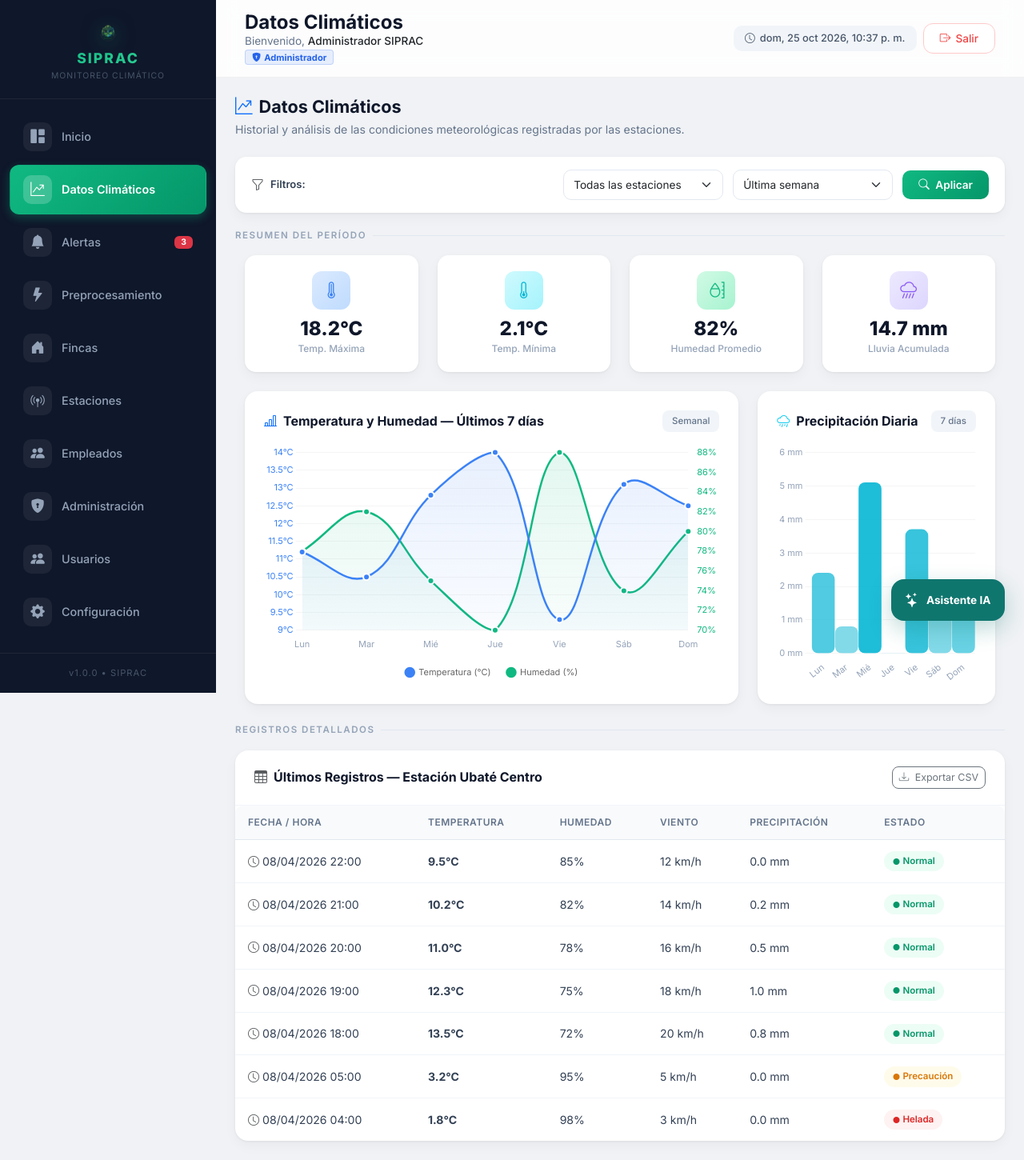
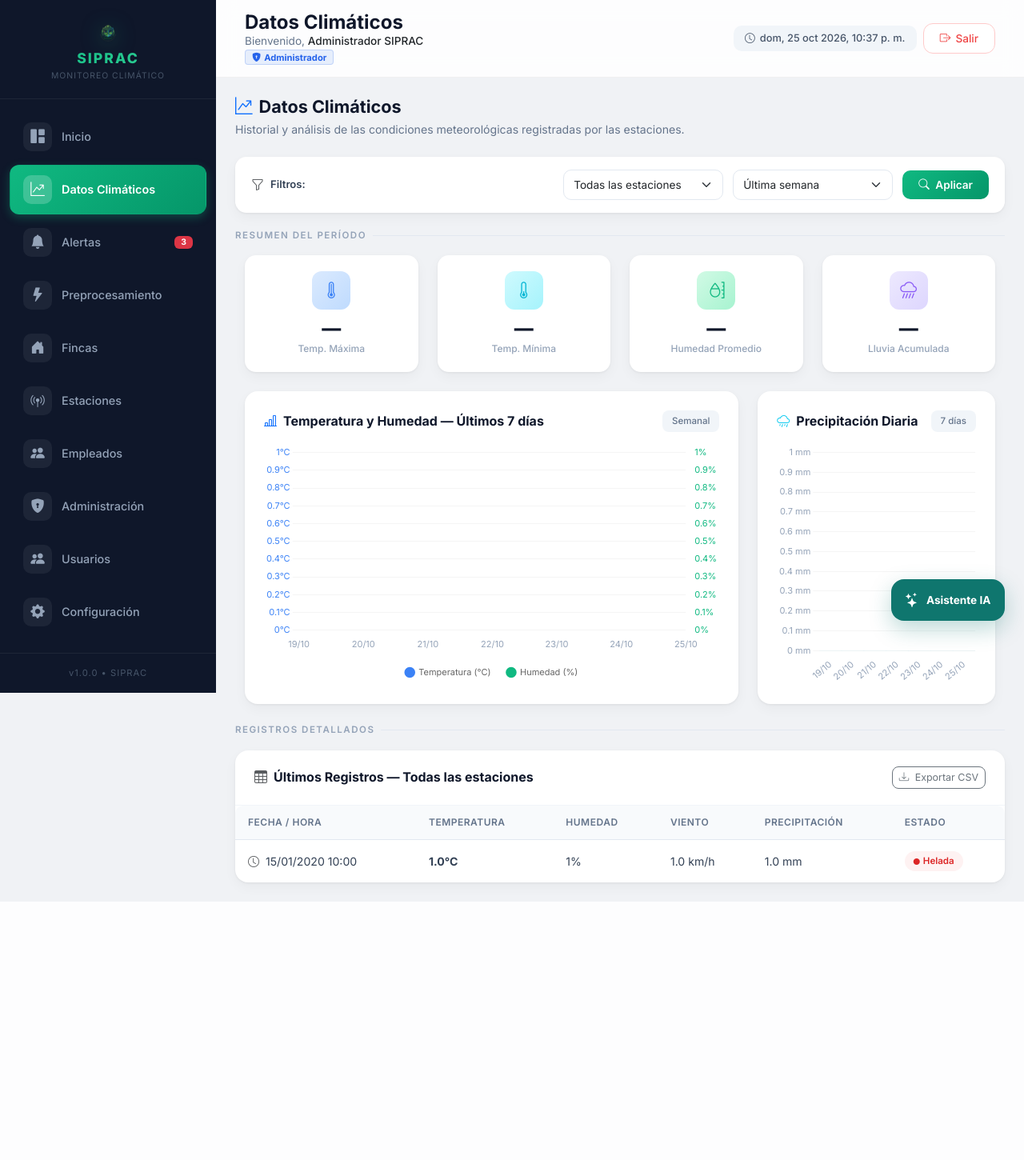
Before and after one commit to Johan11B/siprac, a Laravel app: page /dashboard/datos in a window 1280 px wide. Shown: the whole page at 80% size. After the commit the page ends 1127 px from the top, so only its background shows below. Run offline with Laravel 12, Linux system fonts and the light colour scheme; a user stored in the database is signed in; data comes from the database, SQL or seed files in the repository; tables that the repository leaves empty hold one stand-in row (values such as "Sample post"); some libraries are stand-ins or nearby versions.

Commit message:
feat: conectar vista climatica y graficas con base de datos de Aiven

```diff
--- a/resources/views/dashboard/datos.blade.php
+++ b/resources/views/dashboard/datos.blade.php
@@ -19,26 +19,33 @@
     </div>
 
     <!-- Filter Bar -->
+    <form method="GET" action="{{ route('dashboard.datos') }}" id="form-filtros">
         <div class="filter-bar">
             <div class="d-flex align-items-center gap-2 me-auto">
                 <i class="bi bi-funnel text-muted"></i>
                 <span style="font-size: 0.82rem; font-weight: 600; color: #334155;">Filtros:</span>
             </div>
-        <select class="form-select" id="filter-estacion" aria-label="Filtrar por estación">
-            <option selected>Todas las estaciones</option>
-            <option>Estación Ubaté Centro</option>
-            <option>Estación Laguna Suesca</option>
-            <option>Estación Cucunubá</option>
+
+            <select class="form-select" id="filter-estacion" name="estacion_id" aria-label="Filtrar por estación">
+                <option value="">Todas las estaciones</option>
+                @foreach ($estaciones as $est)
+                    <option value="{{ $est->id }}" {{ $estacionId == $est->id ? 'selected' : '' }}>
+                        {{ $est->nombre_estacion }}
+                    </option>
+                @endforeach
             </select>
-        <select class="form-select" id="filter-periodo" aria-label="Filtrar por período">
-            <option>Últimas 24 horas</option>
-            <option selected>Última semana</option>
-            <option>Último mes</option>
+
+            <select class="form-select" id="filter-periodo" name="periodo" aria-label="Filtrar por período">
+                <option value="24h"    {{ $periodo === '24h'    ? 'selected' : '' }}>Últimas 24 horas</option>
+                <option value="semana" {{ $periodo === 'semana' ? 'selected' : '' }}>Última semana</option>
+                <option value="mes"   {{ $periodo === 'mes'    ? 'selected' : '' }}>Último mes</option>
             </select>
-        <button class="btn btn-filter" type="button">
+
+            <button class="btn btn-filter" type="submit" id="btn-aplicar-filtro">
                 <i class="bi bi-search me-1"></i> Aplicar
             </button>
         </div>
+    </form>
 
     <!-- Summary Mini Cards -->
     <div class="section-label">Resumen del Período</div>
@@ -48,7 +55,9 @@
                 <div class="mini-icon" style="background: linear-gradient(135deg, #dbeafe, #bfdbfe); color: #3b82f6;">
                     <i class="bi bi-thermometer-high"></i>
                 </div>
-                <div class="mini-value">18.2°C</div>
+                <div class="mini-value" id="val-temp-max">
+                    {{ $tempMax !== null ? number_format($tempMax, 1) . '°C' : '—' }}
+                </div>
                 <div class="mini-label">Temp. Máxima</div>
             </div>
         </div>
@@ -57,7 +66,9 @@
                 <div class="mini-icon" style="background: linear-gradient(135deg, #cffafe, #a5f3fc); color: #06b6d4;">
                     <i class="bi bi-thermometer-low"></i>
                 </div>
-                <div class="mini-value">2.1°C</div>
+                <div class="mini-value" id="val-temp-min">
+                    {{ $tempMin !== null ? number_format($tempMin, 1) . '°C' : '—' }}
+                </div>
                 <div class="mini-label">Temp. Mínima</div>
             </div>
         </div>
@@ -66,7 +77,9 @@
                 <div class="mini-icon" style="background: linear-gradient(135deg, #d1fae5, #a7f3d0); color: #10b981;">
                     <i class="bi bi-moisture"></i>
                 </div>
-                <div class="mini-value">82%</div>
+                <div class="mini-value" id="val-humedad">
+                    {{ $humedadPromedio !== null ? number_format($humedadPromedio, 1) . '%' : '—' }}
+                </div>
                 <div class="mini-label">Humedad Promedio</div>
             </div>
         </div>
@@ -75,7 +88,9 @@
                 <div class="mini-icon" style="background: linear-gradient(135deg, #ede9fe, #ddd6fe); color: #8b5cf6;">
                     <i class="bi bi-cloud-rain-heavy"></i>
                 </div>
-                <div class="mini-value">14.7 mm</div>
+                <div class="mini-value" id="val-lluvia">
+                    {{ $lluviaAcumulada !== null ? number_format($lluviaAcumulada, 1) . ' mm' : '—' }}
+                </div>
                 <div class="mini-label">Lluvia Acumulada</div>
             </div>
         </div>
@@ -83,7 +98,6 @@
 
     <!-- Charts Row -->
     <div class="row g-3 mb-4">
-        <!-- Temp + Humidity Chart -->
         <div class="col-lg-8">
             <div class="chart-card h-100">
                 <div class="card-header-custom">
@@ -94,12 +108,10 @@
                     <span class="chart-period-badge">Semanal</span>
                 </div>
                 <div style="position: relative; height: 300px;">
-                    <canvas id="weeklyChart" aria-label="Gráfica de temperatura y humedad semanal" role="img"></canvas>
+                    <canvas id="weeklyChart" aria-label="Grafica de temperatura y humedad semanal" role="img"></canvas>
                 </div>
             </div>
         </div>
-
-        <!-- Wind Rose / Precipitation -->
         <div class="col-lg-4">
             <div class="chart-card h-100">
                 <div class="card-header-custom">
@@ -110,7 +122,7 @@
                     <span class="chart-period-badge">7 días</span>
                 </div>
                 <div style="position: relative; height: 300px;">
-                    <canvas id="rainChart" aria-label="Gráfica de precipitación diaria" role="img"></canvas>
+                    <canvas id="rainChart" aria-label="Grafica de precipitacion diaria" role="img"></canvas>
                 </div>
             </div>
         </div>
@@ -122,11 +134,14 @@
         <div class="card-header-custom">
             <h6>
                 <i class="bi bi-table text-muted"></i>
-                Últimos Registros — Estación Ubaté Centro
+                Últimos Registros — {{ $estacionNombre }}
             </h6>
-            <button class="btn btn-outline-secondary btn-sm" style="border-radius: 8px; font-size: 0.78rem;">
+            <a href="{{ route('dashboard.datos', array_merge(request()->query(), ['export' => 'csv'])) }}"
+               class="btn btn-outline-secondary btn-sm"
+               style="border-radius: 8px; font-size: 0.78rem;"
+               id="btn-exportar-csv">
                 <i class="bi bi-download me-1"></i> Exportar CSV
-            </button>
+            </a>
         </div>
         <div class="table-responsive">
             <table class="data-table" id="tabla-datos">
@@ -141,76 +156,61 @@
                     </tr>
                 </thead>
                 <tbody>
+                    @forelse ($ultimasLecturas as $lectura)
+                        @php
+                            $estado     = $lectura->estadoClima();
+                            $badgeClass = match ($estado) {
+                                'Helada'     => 'offline',
+                                'Precaución' => 'warning',
+                                'Atípico'    => 'warning',
+                                default      => 'online',
+                            };
+                        @endphp
                         <tr>
-                        <td><i class="bi bi-clock me-1 text-muted"></i>08/04/2026 22:00</td>
-                        <td><strong>9.5°C</strong></td>
-                        <td>85%</td>
-                        <td>12 km/h</td>
-                        <td>0.0 mm</td>
-                        <td><span class="status-badge online"><i class="bi bi-circle-fill" style="font-size: 0.5rem;"></i> Normal</span></td>
+                            <td>
+                                <i class="bi bi-clock me-1 text-muted"></i>
+                                {{ $lectura->fecha_lectura?->format('d/m/Y H:i') ?? '—' }}
+                            </td>
+                            <td>
+                                <strong>{{ $lectura->temp_externa !== null ? number_format($lectura->temp_externa, 1) . '°C' : '—' }}</strong>
+                            </td>
+                            <td>{{ $lectura->humedad_externa !== null ? $lectura->humedad_externa . '%' : '—' }}</td>
+                            <td>{{ $lectura->viento_vel !== null ? number_format($lectura->viento_vel, 1) . ' km/h' : '—' }}</td>
+                            <td>{{ $lectura->lluvia_dia !== null ? number_format($lectura->lluvia_dia, 1) . ' mm' : '0.0 mm' }}</td>
+                            <td>
+                                <span class="status-badge {{ $badgeClass }}">
+                                    <i class="bi bi-circle-fill" style="font-size: 0.5rem;"></i>
+                                    {{ $estado }}
+                                </span>
+                            </td>
                         </tr>
+                    @empty
                         <tr>
-                        <td><i class="bi bi-clock me-1 text-muted"></i>08/04/2026 21:00</td>
-                        <td><strong>10.2°C</strong></td>
-                        <td>82%</td>
-                        <td>14 km/h</td>
-                        <td>0.2 mm</td>
-                        <td><span class="status-badge online"><i class="bi bi-circle-fill" style="font-size: 0.5rem;"></i> Normal</span></td>
+                            <td colspan="6" class="text-center text-muted py-4">
+                                <i class="bi bi-inbox me-2"></i>No hay registros disponibles para el período seleccionado.
+                            </td>
                         </tr>
-                    <tr>
-                        <td><i class="bi bi-clock me-1 text-muted"></i>08/04/2026 20:00</td>
-                        <td><strong>11.0°C</strong></td>
-                        <td>78%</td>
-                        <td>16 km/h</td>
-                        <td>0.5 mm</td>
-                        <td><span class="status-badge online"><i class="bi bi-circle-fill" style="font-size: 0.5rem;"></i> Normal</span></td>
-                    </tr>
-                    <tr>
-                        <td><i class="bi bi-clock me-1 text-muted"></i>08/04/2026 19:00</td>
-                        <td><strong>12.3°C</strong></td>
-                        <td>75%</td>
-                        <td>18 km/h</td>
-                        <td>1.0 mm</td>
-                        <td><span class="status-badge online"><i class="bi bi-circle-fill" style="font-size: 0.5rem;"></i> Normal</span></td>
-                    </tr>
-                    <tr>
-                        <td><i class="bi bi-clock me-1 text-muted"></i>08/04/2026 18:00</td>
-                        <td><strong>13.5°C</strong></td>
-                        <td>72%</td>
-                        <td>20 km/h</td>
-                        <td>0.8 mm</td>
-                        <td><span class="status-badge online"><i class="bi bi-circle-fill" style="font-size: 0.5rem;"></i> Normal</span></td>
-                    </tr>
-                    <tr>
-                        <td><i class="bi bi-clock me-1 text-muted"></i>08/04/2026 05:00</td>
-                        <td><strong>3.2°C</strong></td>
-                        <td>95%</td>
-                        <td>5 km/h</td>
-                        <td>0.0 mm</td>
-                        <td><span class="status-badge warning"><i class="bi bi-circle-fill" style="font-size: 0.5rem;"></i> Precaución</span></td>
-                    </tr>
-                    <tr>
-                        <td><i class="bi bi-clock me-1 text-muted"></i>08/04/2026 04:00</td>
-                        <td><strong>1.8°C</strong></td>
-                        <td>98%</td>
-                        <td>3 km/h</td>
-                        <td>0.0 mm</td>
-                        <td><span class="status-badge offline"><i class="bi bi-circle-fill" style="font-size: 0.5rem;"></i> Helada</span></td>
-                    </tr>
+                    @endforelse
                 </tbody>
             </table>
         </div>
+        @if (method_exists($ultimasLecturas, 'links'))
+            <div class="d-flex justify-content-center mt-3">
+                {{ $ultimasLecturas->appends(request()->query())->links('pagination::bootstrap-5') }}
+            </div>
+        @endif
     </div>
 
 @endsection
 
 @section('scripts')
 <script>
-    // ============================================
-    // Weekly Temperature + Humidity Chart
-    // ============================================
+    const chartLabels = {!! json_encode($dias) !!};
+    const chartTemps  = {!! json_encode($temps) !!};
+    const chartHums   = {!! json_encode($humedades) !!};
+    const chartRains  = {!! json_encode($lluvias) !!};
+
     const weeklyCtx = document.getElementById('weeklyChart').getContext('2d');
-    const weeklyDays = ['Lun', 'Mar', 'Mié', 'Jue', 'Vie', 'Sáb', 'Dom'];
 
     const gradientTemp = weeklyCtx.createLinearGradient(0, 0, 0, 300);
     gradientTemp.addColorStop(0, 'rgba(59, 130, 246, 0.12)');
@@ -223,11 +223,11 @@
     new Chart(weeklyCtx, {
         type: 'line',
         data: {
-            labels: weeklyDays,
+            labels: chartLabels,
             datasets: [
                 {
                     label: 'Temperatura (°C)',
-                    data: [11.2, 10.5, 12.8, 14.0, 9.3, 13.1, 12.5],
+                    data: chartTemps,
                     borderColor: '#3b82f6',
                     backgroundColor: gradientTemp,
                     borderWidth: 2.5,
@@ -237,11 +237,12 @@
                     pointBackgroundColor: '#3b82f6',
                     pointBorderColor: '#fff',
                     pointBorderWidth: 2,
+                    spanGaps: true,
                     yAxisID: 'y',
                 },
                 {
                     label: 'Humedad (%)',
-                    data: [78, 82, 75, 70, 88, 74, 80],
+                    data: chartHums,
                     borderColor: '#10b981',
                     backgroundColor: gradientHum,
                     borderWidth: 2.5,
@@ -251,6 +252,7 @@
                     pointBackgroundColor: '#10b981',
                     pointBorderColor: '#fff',
                     pointBorderWidth: 2,
+                    spanGaps: true,
                     yAxisID: 'y1',
                 }
             ]
@@ -295,27 +297,21 @@
         }
     });
 
-    // ============================================
-    // Daily Precipitation Chart
-    // ============================================
     const rainCtx = document.getElementById('rainChart').getContext('2d');
+    const maxRain = Math.max(...chartRains.map(v => v ?? 0), 0.01);
+    const rainColors = chartRains.map(v => {
+        const alpha = v !== null ? 0.3 + 0.6 * (v / maxRain) : 0.2;
+        return 'rgba(6, 182, 212, ' + alpha.toFixed(2) + ')';
+    });
 
     new Chart(rainCtx, {
         type: 'bar',
         data: {
-            labels: weeklyDays,
+            labels: chartLabels,
             datasets: [{
                 label: 'Precipitación (mm)',
-                data: [2.4, 0.8, 5.1, 0.0, 3.7, 1.2, 1.5],
-                backgroundColor: [
-                    'rgba(6, 182, 212, 0.7)',
-                    'rgba(6, 182, 212, 0.5)',
-                    'rgba(6, 182, 212, 0.9)',
-                    'rgba(6, 182, 212, 0.2)',
-                    'rgba(6, 182, 212, 0.8)',
-                    'rgba(6, 182, 212, 0.5)',
-                    'rgba(6, 182, 212, 0.6)',
-                ],
+                data: chartRains,
+                backgroundColor: rainColors,
                 borderRadius: 8,
                 borderSkipped: false,
                 barThickness: 28,
@@ -330,7 +326,7 @@
                     backgroundColor: '#0f172a',
                     cornerRadius: 10,
                     padding: 10,
-                    callbacks: { label: (item) => `${item.parsed.y} mm` }
+                    callbacks: { label: (item) => (item.parsed.y ?? 0) + ' mm' }
                 }
             },
             scales: {
```
Lines whose indentation alone changed are shown as unchanged.
